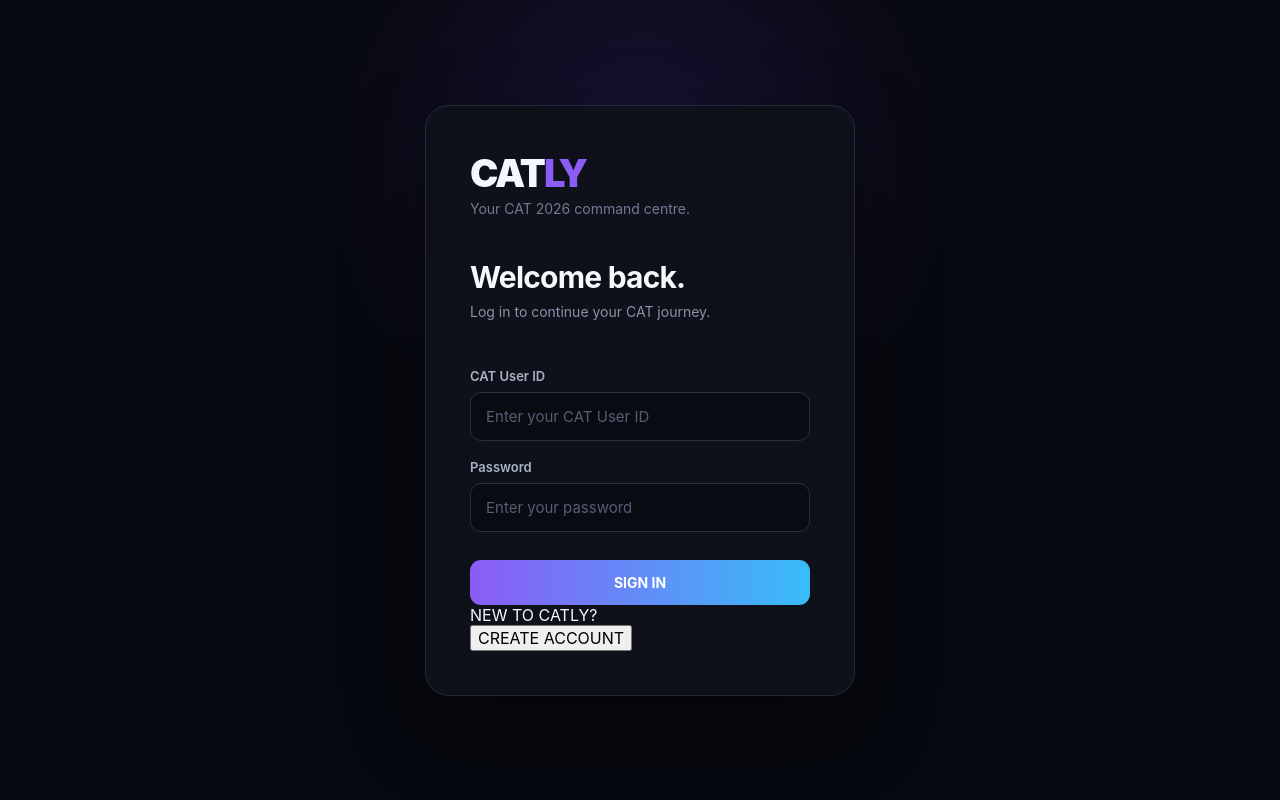
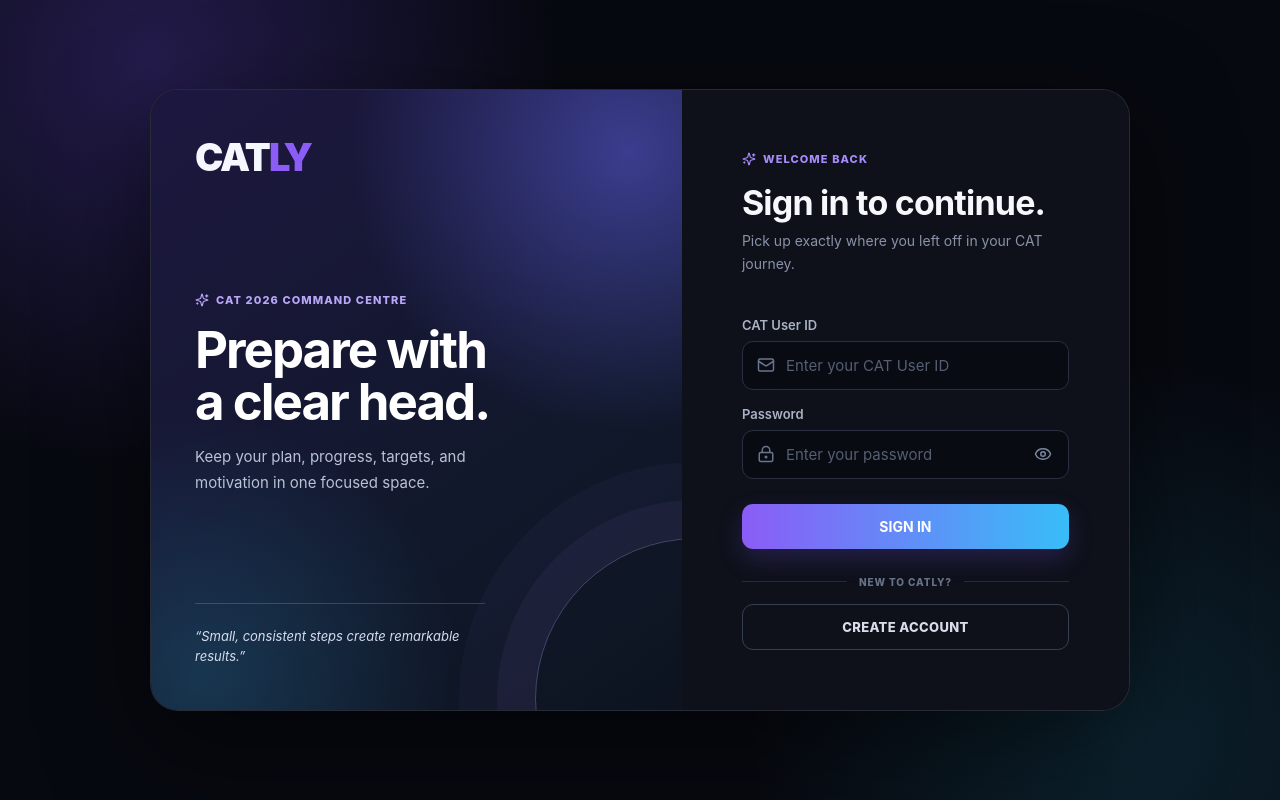
Before and after one commit to ved-it-is/catly-react-v1, a React (Vite) app: page / in a window 1280 px wide. Built offline with nearby package versions, Linux system fonts and the light colour scheme.

Commit message:
Update app features and page layout

```diff
--- a/src/App.jsx
+++ b/src/App.jsx
@@ -1,4 +1,5 @@
 import React, { useState } from "react";
+import { Menu } from "lucide-react";
 
 import Sidebar from "./components/Sidebar";
 import DashboardPage from "./pages/DashboardPage";
@@ -24,6 +25,7 @@ function App() {
 
   const [authPage, setAuthPage] = useState("login");
   const [activePage, setActivePage] = useState("dashboard");
+  const [mobileMenuOpen, setMobileMenuOpen] = useState(false);
 
   function handleLogin(user) {
     setCurrentUser(user);
@@ -39,6 +41,11 @@ function App() {
     logout();
     setCurrentUser(null);
     setAuthPage("login");
+  }
+
+  function handlePageChange(page) {
+    setActivePage(page);
+    setMobileMenuOpen(false);
   }
 
   // LOGIN / SIGNUP
@@ -101,12 +108,21 @@ function App() {
 
       <Sidebar
         page={activePage}
-        setPage={setActivePage}
-        mobileOpen={false}
-        closeMobile={() => {}}
+        setPage={handlePageChange}
+        mobileOpen={mobileMenuOpen}
+        closeMobile={() => setMobileMenuOpen(false)}
       />
 
       <main className="main">
+
+        <button
+          className="menu-btn"
+          type="button"
+          onClick={() => setMobileMenuOpen(true)}
+          aria-label="Open navigation menu"
+        >
+          <Menu size={20} />
+        </button>
 
         {/* USER / LOGOUT */}
         <div
@@ -127,7 +143,7 @@ function App() {
               fontWeight: 600,
             }}
           >
-            {currentUser.userId}
+            {currentUser.userId || currentUser.email}
           </span>
 
           <button
--- a/src/index.css
+++ b/src/index.css
@@ -1903,6 +1903,152 @@ tr:hover td {
   line-height: 1.5;
 }
 
+/* A focused two-panel authentication experience that collapses cleanly on small screens. */
+.auth-page {
+  min-height: 100dvh;
+  padding: clamp(16px, 3vw, 48px);
+  background:
+    radial-gradient(circle at 12% 8%, rgba(110, 75, 230, 0.28), transparent 30%),
+    radial-gradient(circle at 88% 92%, rgba(40, 189, 232, 0.14), transparent 28%),
+    #070910;
+}
+
+.auth-shell {
+  display: grid;
+  grid-template-columns: minmax(300px, 0.95fr) minmax(360px, 0.8fr);
+  width: min(100%, 980px);
+  overflow: hidden;
+  border: 1px solid rgba(156, 163, 175, 0.18);
+  border-radius: 28px;
+  background: #0e111a;
+  box-shadow: 0 32px 100px rgba(0, 0, 0, 0.5);
+}
+
+.auth-showcase {
+  position: relative;
+  display: flex;
+  flex-direction: column;
+  min-height: 610px;
+  padding: 44px;
+  overflow: hidden;
+  background:
+    radial-gradient(circle at 90% 10%, rgba(99, 102, 241, 0.48), transparent 38%),
+    radial-gradient(circle at 10% 94%, rgba(56, 189, 248, 0.18), transparent 34%),
+    linear-gradient(145deg, #1d1740, #11182b 64%, #0d1420);
+}
+
+.auth-showcase::after {
+  content: "";
+  position: absolute;
+  width: 320px;
+  height: 320px;
+  right: -175px;
+  bottom: -150px;
+  border: 1px solid rgba(196, 181, 253, 0.3);
+  border-radius: 50%;
+  box-shadow: 0 0 0 38px rgba(167, 139, 250, 0.05), 0 0 0 76px rgba(167, 139, 250, 0.035);
+}
+
+.auth-showcase-copy {
+  position: relative;
+  z-index: 1;
+  margin: auto 0;
+}
+
+.auth-kicker {
+  display: inline-flex;
+  align-items: center;
+  gap: 7px;
+  margin-bottom: 17px;
+  color: #b9a7f7;
+  font-size: 11px;
+  font-weight: 800;
+  letter-spacing: 1.1px;
+  text-transform: uppercase;
+}
+
+.auth-showcase h2 {
+  margin: 0 0 16px;
+  color: #fff;
+  font-size: clamp(36px, 4vw, 51px);
+  line-height: 1.02;
+  letter-spacing: -2px;
+}
+
+.auth-showcase-copy p {
+  max-width: 330px;
+  margin: 0;
+  color: #bac2d5;
+  font-size: 15px;
+  line-height: 1.7;
+}
+
+.auth-quote {
+  position: relative;
+  z-index: 1;
+  max-width: 290px;
+  padding-top: 22px;
+  border-top: 1px solid rgba(224, 231, 255, 0.18);
+  color: #d7dcef;
+  font-size: 13px;
+  font-style: italic;
+  line-height: 1.55;
+}
+
+.auth-card {
+  align-self: center;
+  max-width: none;
+  padding: clamp(34px, 5vw, 60px);
+  border: 0;
+  border-radius: 0;
+  background: #0e111a;
+  box-shadow: none;
+}
+
+.auth-card > .auth-kicker { color: #a78bfa; }
+.auth-card h1 { font-size: clamp(28px, 3vw, 34px); line-height: 1.15; }
+.auth-description { margin-bottom: 26px; line-height: 1.6; }
+.auth-mobile-brand { display: none; }
+.auth-card label { margin-top: 16px; }
+
+.auth-input-wrap {
+  display: flex;
+  align-items: center;
+  width: 100%;
+  border: 1px solid #2a3042;
+  border-radius: 11px;
+  background: #080b12;
+  color: #69758e;
+  transition: border-color 0.2s ease, box-shadow 0.2s ease;
+}
+
+.auth-input-wrap:focus-within {
+  border-color: #8b5cf6;
+  box-shadow: 0 0 0 3px rgba(139, 92, 246, 0.12);
+}
+
+.auth-input-wrap > svg { flex: 0 0 auto; margin-left: 14px; }
+.auth-card .auth-input-wrap input { min-width: 0; padding-left: 11px; border: 0; box-shadow: none; }
+.password-toggle {
+  display: grid;
+  flex: 0 0 auto;
+  place-items: center;
+  width: 44px;
+  height: 44px;
+  margin-right: 3px;
+  border: 0;
+  background: transparent;
+  color: #7b879e;
+}
+.password-toggle:hover { color: #d8ddeb; }
+.auth-button { margin-top: 25px; box-shadow: 0 10px 25px rgba(107, 75, 220, 0.24); transition: transform 0.2s ease, filter 0.2s ease; }
+.auth-button:hover:not(:disabled) { transform: translateY(-1px); }
+.auth-button:disabled { cursor: wait; opacity: 0.72; }
+.auth-divider { display: flex; align-items: center; gap: 12px; margin: 27px 0 16px; color: #68738a; font-size: 10px; font-weight: 800; letter-spacing: 0.9px; }
+.auth-divider::before, .auth-divider::after { content: ""; flex: 1; height: 1px; background: #252b39; }
+.auth-secondary-button { width: 100%; min-height: 46px; border: 1px solid #363e52; border-radius: 11px; background: transparent; color: #d9ddea; font-size: 13px; font-weight: 800; letter-spacing: 0.35px; transition: 0.2s ease; }
+.auth-secondary-button:hover { border-color: #7560b6; background: #171b29; }
+
 
 /* =========================================================
    MOBILE
@@ -1915,6 +2061,11 @@ tr:hover td {
 @media (max-width: 1200px) {
   .sidebar {
     width: 240px;
+  }
+
+  .main {
+    width: calc(100% - 240px);
+    margin-left: 240px;
   }
 
   .page-content {
@@ -2029,6 +2180,28 @@ tr:hover td {
   .main {
     width: 100%;
     min-width: 0;
+    margin-left: 0;
+  }
+
+  .menu-btn {
+    position: fixed;
+    top: 18px;
+    left: 18px;
+    z-index: 80;
+    display: grid;
+    place-items: center;
+    width: 42px;
+    height: 42px;
+    border: 1px solid #30384b;
+    border-radius: 11px;
+    background: rgba(17, 21, 31, 0.96);
+    color: #e3e7f0;
+    box-shadow: 0 8px 24px rgba(0, 0, 0, 0.25);
+  }
+
+  .main > div[style] {
+    top: 18px !important;
+    right: 18px !important;
   }
 
   .page-content {
@@ -2105,7 +2278,7 @@ tr:hover td {
 
 @media (max-width: 520px) {
   .page-content {
-    padding: 22px 16px 45px;
+    padding: 78px 16px 45px;
   }
 
   .hero {
@@ -2176,16 +2349,30 @@ tr:hover td {
     font-size: 38px;
   }
 
-  .auth-card {
-    padding: 30px 22px;
-  }
-
   .target-result {
     font-size: 54px;
   }
 
   .cat-watch-heading h1 {
   font-size: 32px;
+}
+
+@media (max-width: 760px) {
+  .auth-page { align-items: stretch; padding: 16px; }
+  .auth-shell { display: block; border-radius: 22px; }
+  .auth-showcase { display: none; }
+  .auth-card { padding: 32px 24px; }
+  .auth-mobile-brand { display: block; margin-bottom: 30px; font-size: 32px; }
+  .auth-card h1 { font-size: 29px; }
+}
+
+@media (max-width: 440px) {
+  .main > div[style] span { display: none; }
+  .main > div[style] button { padding: 8px 10px !important; }
+  .auth-page { padding: 0; }
+  .auth-shell { min-height: 100dvh; border-width: 0; border-radius: 0; }
+  .auth-card { padding: 28px 20px; }
+  .auth-mobile-brand { margin-bottom: 26px; }
 }
 
 .featured-thumbnail {
--- a/src/pages/LoginPage.jsx
+++ b/src/pages/LoginPage.jsx
@@ -1,11 +1,13 @@
 import React, { useState } from "react";
 import { supabase } from "../auth/supabaseClient";
+import { Eye, EyeOff, LockKeyhole, Mail, Sparkles } from "lucide-react";
 
 export default function LoginPage({ onLogin, onSignup }) {
   const [userId, setUserId] = useState("");
   const [password, setPassword] = useState("");
   const [error, setError] = useState("");
   const [loading, setLoading] = useState(false);
+  const [showPassword, setShowPassword] = useState(false);
 
   async function handleSubmit(e) {
     e.preventDefault();
@@ -34,45 +36,37 @@ export default function LoginPage({ onLogin, onSignup }) {
 
   return (
     <div className="auth-page">
-      <div className="auth-card">
+      <div className="auth-shell">
+        <aside className="auth-showcase" aria-hidden="true">
+          <div className="auth-logo">CAT<span>LY</span></div>
+          <div className="auth-showcase-copy">
+            <span className="auth-kicker"><Sparkles size={14} /> CAT 2026 command centre</span>
+            <h2>Prepare with<br />a clear head.</h2>
+            <p>Keep your plan, progress, targets, and motivation in one focused space.</p>
+          </div>
+          <div className="auth-quote">“Small, consistent steps create remarkable results.”</div>
+        </aside>
 
-        <div className="auth-logo">
-          CAT<span>LY</span>
-        </div>
-
-        <p className="auth-subtitle">
-          Your CAT 2026 command centre.
-        </p>
-
-        <h1>Welcome back.</h1>
-
-        <p className="auth-description">
-          Log in to continue your CAT journey.
-        </p>
+        <div className="auth-card">
+          <div className="auth-mobile-brand auth-logo">CAT<span>LY</span></div>
+          <span className="auth-kicker"><Sparkles size={14} /> Welcome back</span>
+          <h1>Sign in to continue.</h1>
+          <p className="auth-description">Pick up exactly where you left off in your CAT journey.</p>
 
         <form onSubmit={handleSubmit}>
 
-          <label>CAT User ID</label>
+          <label htmlFor="login-user-id">CAT User ID</label>
+          <div className="auth-input-wrap">
+            <Mail size={18} aria-hidden="true" />
+            <input id="login-user-id" type="text" placeholder="Enter your CAT User ID" value={userId} onChange={(e) => setUserId(e.target.value)} autoComplete="username" required />
+          </div>
 
-          <input
-            type="text"
-            placeholder="Enter your CAT User ID"
-            value={userId}
-            onChange={(e) => setUserId(e.target.value)}
-            autoComplete="username"
-            required
-          />
-
-          <label>Password</label>
-
-          <input
-            type="password"
-            placeholder="Enter your password"
-            value={password}
-            onChange={(e) => setPassword(e.target.value)}
-            autoComplete="current-password"
-            required
-          />
+          <label htmlFor="login-password">Password</label>
+          <div className="auth-input-wrap">
+            <LockKeyhole size={18} aria-hidden="true" />
+            <input id="login-password" type={showPassword ? "text" : "password"} placeholder="Enter your password" value={password} onChange={(e) => setPassword(e.target.value)} autoComplete="current-password" required />
+            <button className="password-toggle" type="button" onClick={() => setShowPassword(!showPassword)} aria-label={showPassword ? "Hide password" : "Show password"}>{showPassword ? <EyeOff size={18} /> : <Eye size={18} />}</button>
+          </div>
 
           {error && (
             <div className="auth-error">
@@ -98,6 +92,7 @@ export default function LoginPage({ onLogin, onSignup }) {
           CREATE ACCOUNT
         </button>
 
+        </div>
       </div>
     </div>
   );
--- a/src/pages/SignupPage.jsx
+++ b/src/pages/SignupPage.jsx
@@ -1,5 +1,6 @@
 import React, { useState } from "react";
 import { supabase } from "../auth/supabaseClient";
+import { Eye, EyeOff, LockKeyhole, Mail, Sparkles } from "lucide-react";
 
 export default function SignupPage({ onSignup, onLogin }) {
   const [userId, setUserId] = useState("");
@@ -7,6 +8,7 @@ export default function SignupPage({ onSignup, onLogin }) {
   const [confirmPassword, setConfirmPassword] = useState("");
   const [error, setError] = useState("");
   const [loading, setLoading] = useState(false);
+  const [showPassword, setShowPassword] = useState(false);
 
   async function handleSubmit(e) {
     e.preventDefault();
@@ -49,53 +51,33 @@ export default function SignupPage({ onSignup, onLogin }) {
 
   return (
     <div className="auth-page">
-      <div className="auth-card">
+      <div className="auth-shell">
+        <aside className="auth-showcase" aria-hidden="true">
+          <div className="auth-logo">CAT<span>LY</span></div>
+          <div className="auth-showcase-copy">
+            <span className="auth-kicker"><Sparkles size={14} /> CAT 2026 command centre</span>
+            <h2>Your best prep<br />starts here.</h2>
+            <p>Build a calmer, more intentional path to your CAT goal—one day at a time.</p>
+          </div>
+          <div className="auth-quote">One account. Your entire CAT journey.</div>
+        </aside>
 
-        <div className="auth-logo">
-          CAT<span>LY</span>
-        </div>
-
-        <p className="auth-subtitle">
-          Your CAT 2026 command centre.
-        </p>
-
-        <h1>Create your account.</h1>
-
-        <p className="auth-description">
-          One account. Your entire CAT journey.
-        </p>
+        <div className="auth-card">
+          <div className="auth-mobile-brand auth-logo">CAT<span>LY</span></div>
+          <span className="auth-kicker"><Sparkles size={14} /> Start your journey</span>
+          <h1>Create your account.</h1>
+          <p className="auth-description">Your personalised CAT command centre is a few details away.</p>
 
         <form onSubmit={handleSubmit}>
 
-          <label>CAT User ID</label>
+          <label htmlFor="signup-user-id">CAT User ID</label>
+          <div className="auth-input-wrap"><Mail size={18} aria-hidden="true" /><input id="signup-user-id" type="text" placeholder="Your CAT User ID" value={userId} onChange={(e) => setUserId(e.target.value)} autoComplete="username" required /></div>
 
-          <input
-            type="text"
-            placeholder="Your CAT User ID"
-            value={userId}
-            onChange={(e) => setUserId(e.target.value)}
-            required
-          />
+          <label htmlFor="signup-password">Create password</label>
+          <div className="auth-input-wrap"><LockKeyhole size={18} aria-hidden="true" /><input id="signup-password" type={showPassword ? "text" : "password"} placeholder="At least 6 characters" value={password} onChange={(e) => setPassword(e.target.value)} autoComplete="new-password" required /><button className="password-toggle" type="button" onClick={() => setShowPassword(!showPassword)} aria-label={showPassword ? "Hide password" : "Show password"}>{showPassword ? <EyeOff size={18} /> : <Eye size={18} />}</button></div>
 
-          <label>Create Password</label>
-
-          <input
-            type="password"
-            placeholder="At least 6 characters"
-            value={password}
-            onChange={(e) => setPassword(e.target.value)}
-            required
-          />
-
-          <label>Confirm Password</label>
-
-          <input
-            type="password"
-            placeholder="Repeat your password"
-            value={confirmPassword}
-            onChange={(e) => setConfirmPassword(e.target.value)}
-            required
-          />
+          <label htmlFor="signup-confirm-password">Confirm password</label>
+          <div className="auth-input-wrap"><LockKeyhole size={18} aria-hidden="true" /><input id="signup-confirm-password" type={showPassword ? "text" : "password"} placeholder="Repeat your password" value={confirmPassword} onChange={(e) => setConfirmPassword(e.target.value)} autoComplete="new-password" required /></div>
 
           {error && (
             <div className="auth-error">
@@ -121,6 +103,7 @@ export default function SignupPage({ onSignup, onLogin }) {
           SIGN IN
         </button>
 
+        </div>
       </div>
     </div>
   );
```
